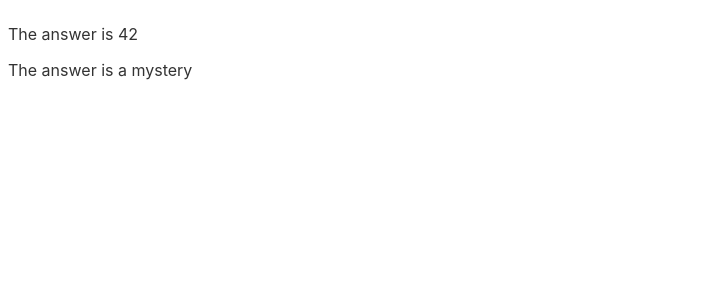
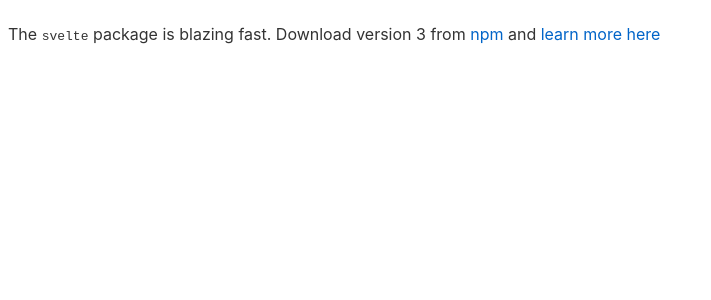
Before and after one commit to alialdanp/Svelte.dev-Tutorial-Code, a Svelte app: page / in a window 1280 px wide. Shown: the top 300 px of the page, without its empty margins (0-711 px from the left). Built offline with nearby package versions, Linux system fonts and the light colour scheme.

Commit message:
03-03. Spread props

```diff
--- a/src/App.svelte
+++ b/src/App.svelte
@@ -1,6 +1,12 @@
 <script>
-  import Nested from './Nested.svelte';
+  import Info from './Info.svelte';
+
+  const pkg = {
+    name: 'svelte',
+    version: 3,
+    speed: 'blazing',
+    website: 'https://svelte.dev',
+  };
 </script>
 
-<Nested answer={42} />
-<Nested />
+<Info {...pkg} />
--- /dev/null
+++ b/src/Info.svelte
@@ -0,0 +1,12 @@
+<script>
+  export let name;
+  export let version;
+  export let speed;
+  export let website;
+</script>
+
+<p>
+  The <code>{name}</code> package is {speed} fast. Download version {version} from
+  <a href="https://www.npmjs.com/package/{name}">npm</a>
+  and <a href={website}>learn more here</a>
+</p>
--- a/src/Nested.svelte
+++ /dev/null
@@ -1,5 +0,0 @@
-<script>
-  export let answer = 'a mystery';
-</script>
-
-<p>The answer is {answer}</p>
```
